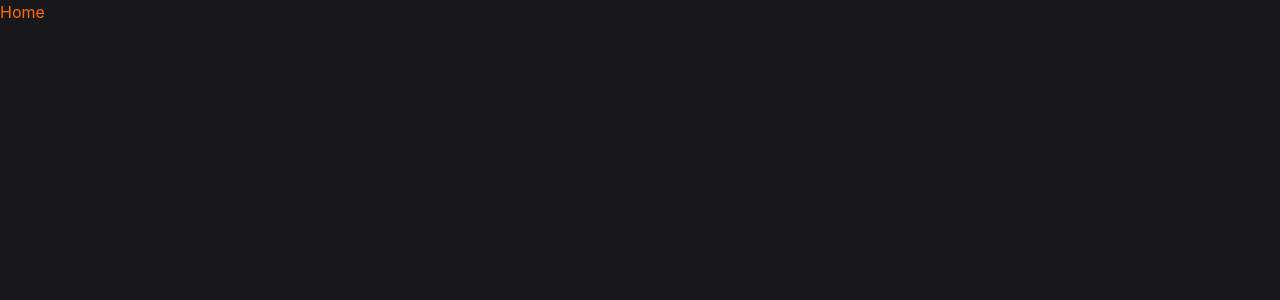
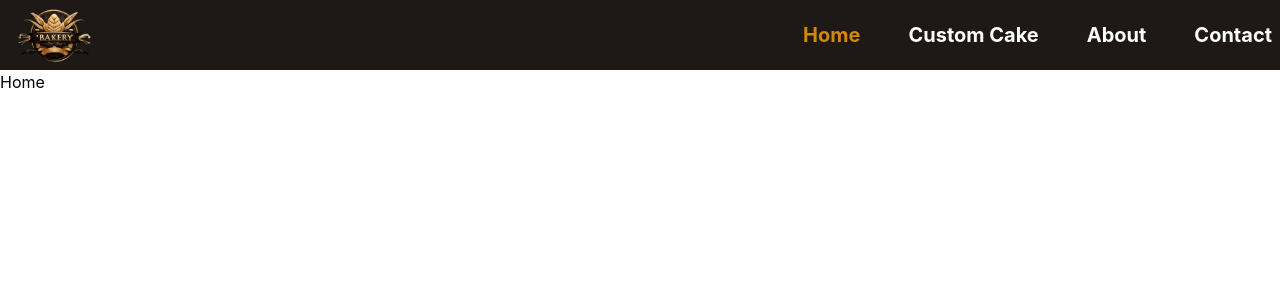
Before and after one commit to viraj-070/bakery, a React (Vite) app: page / in a window 1280 px wide. Shown: the top 300 px of the page. Built offline with nearby package versions, Linux system fonts and the light colour scheme.

Commit message:
Added Navbar component and integrate lucide-react; update styles and dependencies alosa dded logo and setted up the folder structure

```diff
--- a/package.json
+++ b/package.json
@@ -11,6 +11,7 @@
   },
   "dependencies": {
     "@tailwindcss/vite": "^4.2.2",
+    "lucide-react": "^1.8.0",
     "react": "^19.1.1",
     "react-dom": "^19.1.1",
     "react-router-dom": "^7.14.0",
--- a/src/App.jsx
+++ b/src/App.jsx
@@ -1,9 +1,11 @@
 import React from "react";
 import Route from "./routes/Route";
+import Navbar from "./components/Navbar";
 
 const App = () => {
   return (
-    <div className="w-full h-screen bg-zinc-900 text-orange-500">
+    <div className="w-full h-screen ">
+      <Navbar />
       <Route />
     </div>
   );
--- /dev/null
+++ b/src/components/Navbar.jsx
@@ -0,0 +1,113 @@
+import React, { useState } from "react";
+import { NavLink } from "react-router-dom";
+import { MenuIcon } from "lucide-react";
+
+const Navbar = () => {
+  const [isOpen, setIsOpen] = useState(false);
+  return (
+    <div className="bg-primary text-accent h-[70px] w-full">
+      <div className="max-w-7xl mx-auto flex items-center px-2 h-full justify-between">
+        <div className="h-full w-auto">
+          <img src="./logo.png" alt="" className="object-cover h-full" />
+        </div>
+        <div>
+          <MenuIcon onClick={() => setIsOpen(!isOpen)} className="md:hidden" />
+        </div>
+        <ul className="w-fit hidden md:flex flex-col md:flex-row items-center justify-center gap-12 font-bold text-xl">
+          <li>
+            <NavLink
+              to="/"
+              className={({ isActive }) =>
+                isActive ? "text-accent" : "text-white"
+              }
+            >
+              Home
+            </NavLink>
+          </li>
+          <li>
+            <NavLink
+              to="/custom-cake"
+              className={({ isActive }) =>
+                isActive ? "text-accent" : "text-white"
+              }
+            >
+              Custom Cake
+            </NavLink>
+          </li>
+          <li>
+            <NavLink
+              to="/about"
+              className={({ isActive }) =>
+                isActive ? "text-accent" : "text-white"
+              }
+            >
+              About
+            </NavLink>
+          </li>
+          <li>
+            <NavLink
+              to="/contact"
+              className={({ isActive }) =>
+                isActive ? "text-accent" : "text-white"
+              }
+            >
+              Contact
+            </NavLink>
+          </li>
+        </ul>
+        {isOpen && (
+          <div className="absolute w-2/3 right-0 h-[calc(100vh-70px)] top-[70px] bg-primary">
+            <ul className="w-full flex flex-col items-center justify-center gap-12 font-bold text-xl p-[30px]">
+              <li>
+                <NavLink
+                  to="/"
+                  onClick={() => setIsOpen(false)}
+                  className={({ isActive }) =>
+                    isActive ? "text-accent" : "text-white"
+                  }
+                >
+                  Home
+                </NavLink>
+              </li>
+              <li>
+                <NavLink
+                  to="/custom-cake"
+                  onClick={() => setIsOpen(false)}
+                  className={({ isActive }) =>
+                    isActive ? "text-accent" : "text-white"
+                  }
+                >
+                  Custom Cake
+                </NavLink>
+              </li>
+              <li>
+                <NavLink
+                  to="/about"
+                  onClick={() => setIsOpen(false)}
+                  className={({ isActive }) =>
+                    isActive ? "text-accent" : "text-white"
+                  }
+                >
+                  About
+                </NavLink>
+              </li>
+              <li>
+                <NavLink
+                  to="/contact"
+                  onClick={() => setIsOpen(false)}
+                  className={({ isActive }) =>
+                    isActive ? "text-accent" : "text-white"
+                  }
+                >
+                  Contact
+                </NavLink>
+              </li>
+            </ul>
+          </div>
+        )}
+      </div>
+    </div>
+  );
+};
+
+export default Navbar;
--- a/src/index.css
+++ b/src/index.css
@@ -1 +1,6 @@
 @import "tailwindcss";
+
+@theme {
+    --color-primary: #1E1916;
+    --color-accent: #D18904;
+}
```
Also changed, not shown: public/logo.png (added), 1 other file (tests, documents, lock files or other folders).
